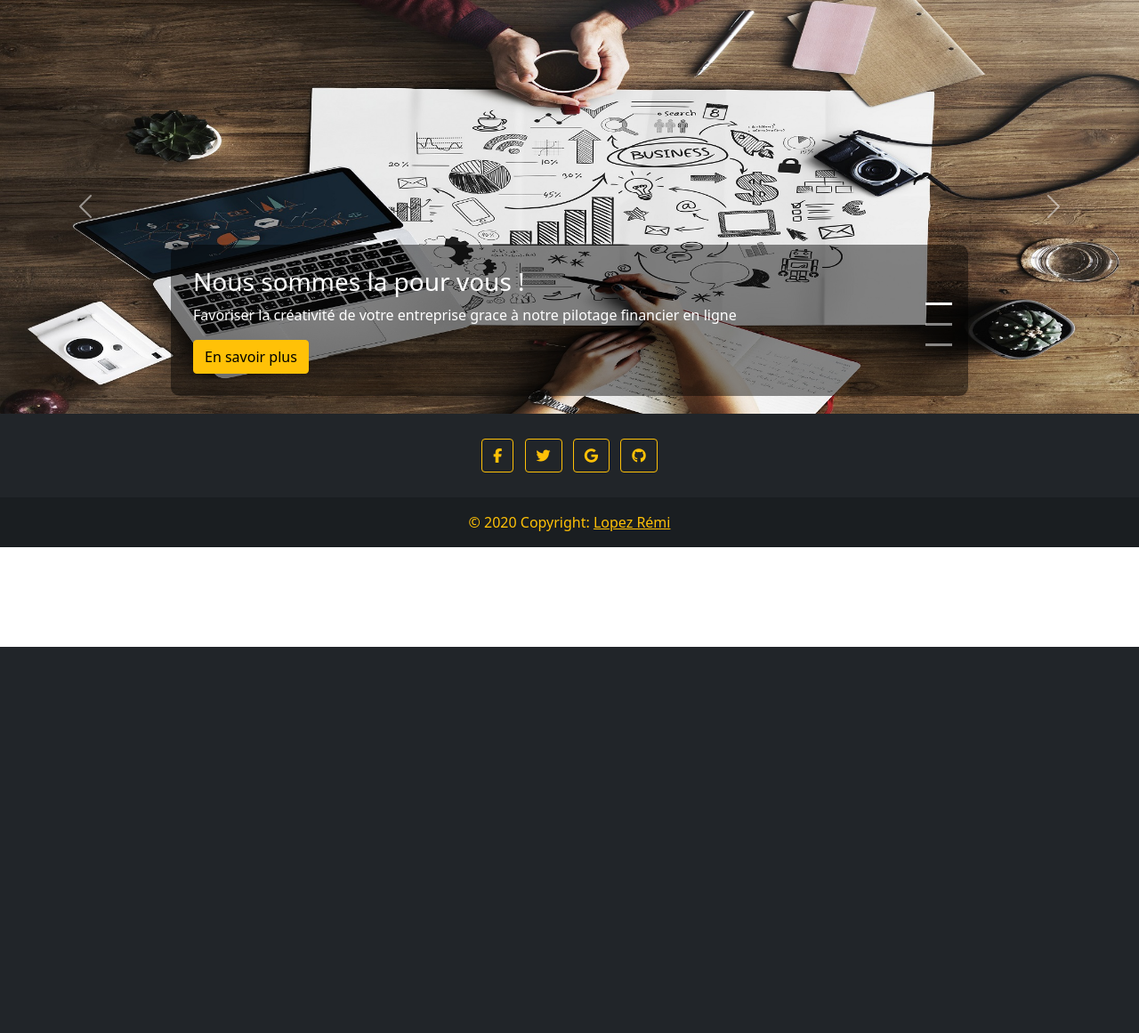
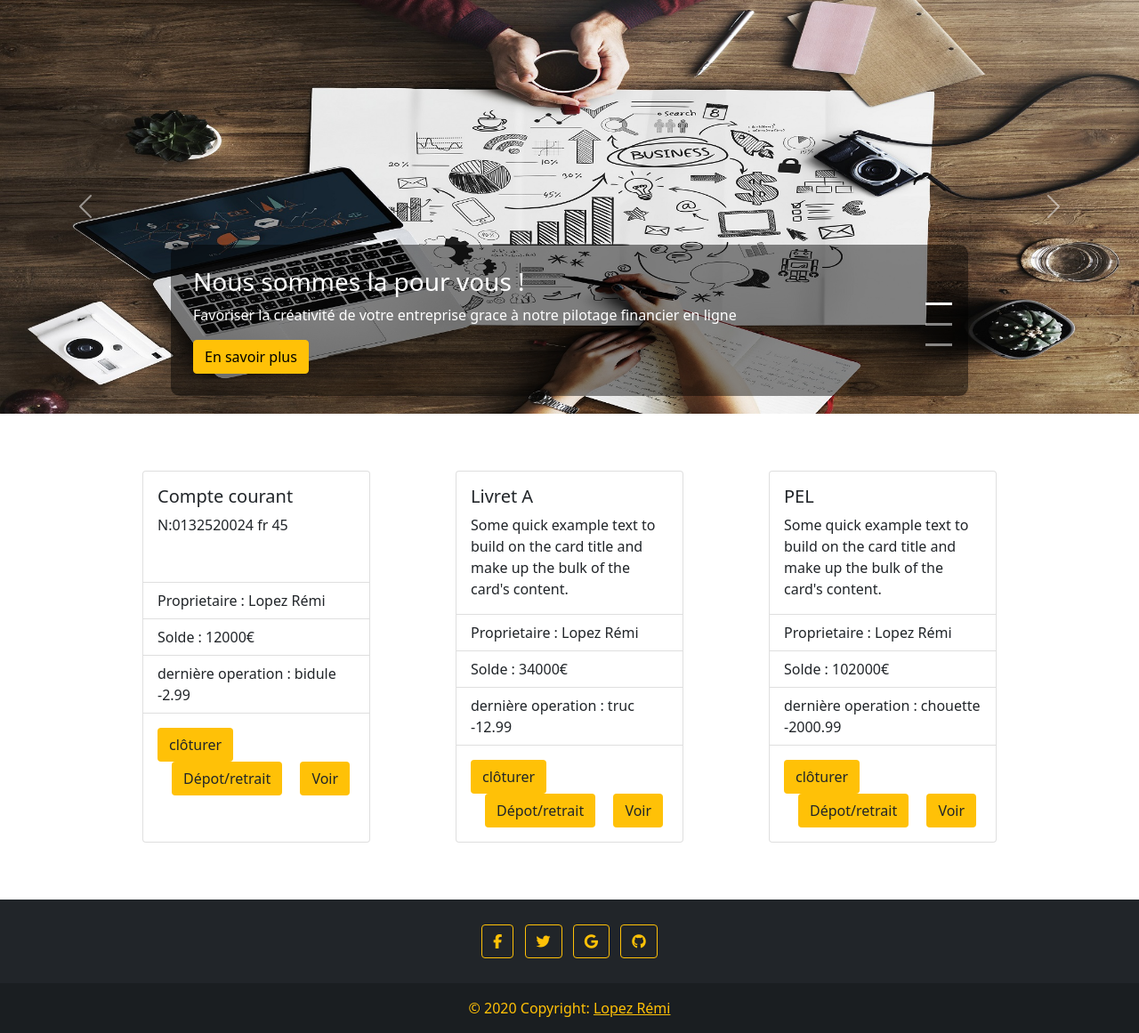
Before and after one commit to LopezRemi/banque_normande, a PHP site: page / in a window 1280 px wide. Shown: the part 73-1234 px from the top of the page at 89% size. Before the commit the page ends 800 px from the top, so only its background shows below. Run offline with PHP 8.4, Linux system fonts and the light colour scheme; some libraries are stand-ins or nearby versions.

Commit message:
ajout card compte

```diff
--- a/css/main.css
+++ b/css/main.css
@@ -87,6 +87,16 @@ textarea {
    Author's custom styles
    ========================================================================== */
 
+
+
+/* ################# css du carousel ################ */
+/* ################################################## */
+
+.mainIndex{
+  margin: 5%;
+}
+
+
 /* ################# css du carousel ################ */
 /* ################################################## */
 .carousel-caption {
@@ -107,9 +117,6 @@ ol.carousel-indicators {
   opacity: .6;
 }
 /* #################  Fin du css carousel  ########## */
-/* ################################################## */
-
-/* ##################   css footer ################## */
 /* ################################################## */
 
 
--- a/index.html
+++ b/index.html
@@ -122,6 +122,56 @@
   <!--###################  fin du carousel   ################# -->
   <!--######################################################## -->
 
+<div class="mainIndex d-flex justify-content-evenly">
+  <div class="card" style="width: 20vw;">
+    <div class="card-body">
+    <h5 class="card-title">Compte courant</h5>
+    <p class="card-text">N:0132520024 fr 45</p>
+    </div>
+    <ul class="list-group list-group-flush">
+      <li class="list-group-item">Proprietaire : Lopez Rémi</li>
+      <li class="list-group-item">Solde : 12000€</li>
+      <li class="list-group-item">dernière operation : bidule -2.99</li>
+    </ul>
+    <div class="card-body">
+      <a href="#" class="card-link btn bg-warning">clôturer</a>
+      <a href="#" class="card-link btn bg-warning">Dépot/retrait</a>
+      <a href="#" class="card-link btn bg-warning">Voir</a>
+    </div>
+  </div>
+  <div class="card" style="width: 20vw;">
+    <div class="card-body">
+    <h5 class="card-title">Livret A</h5>
+    <p class="card-text">Some quick example text to build on the card title and make up the bulk of the card's content.</p>
+    </div>
+    <ul class="list-group list-group-flush">
+      <li class="list-group-item">Proprietaire : Lopez Rémi</li>
+      <li class="list-group-item">Solde : 34000€</li>
+      <li class="list-group-item">dernière operation : truc -12.99</li>
+    </ul>
+    <div class="card-body">
+      <a href="#" class="card-link btn bg-warning">clôturer</a>
+      <a href="#" class="card-link btn bg-warning">Dépot/retrait</a>
+      <a href="#" class="card-link btn bg-warning">Voir</a>
+    </div>
+  </div>
+  <div class="card" style="width: 20vw;">
+    <div class="card-body">
+    <h5 class="card-title">PEL</h5>
+    <p class="card-text">Some quick example text to build on the card title and make up the bulk of the card's content.</p>
+    </div>
+    <ul class="list-group list-group-flush">
+      <li class="list-group-item">Proprietaire : Lopez Rémi</li>
+      <li class="list-group-item">Solde : 102000€</li>
+      <li class="list-group-item">dernière operation : chouette -2000.99</li>
+    </ul>
+    <div class="card-body">
+      <a href="#" class="card-link btn bg-warning">clôturer</a>
+      <a href="#" class="card-link btn bg-warning">Dépot/retrait</a>
+      <a href="#" class="card-link btn bg-warning">Voir</a>
+    </div>
+  </div>
+</div>
 
   <!--#######################  Footer   ###################### -->
   <!--######################################################## -->
```
